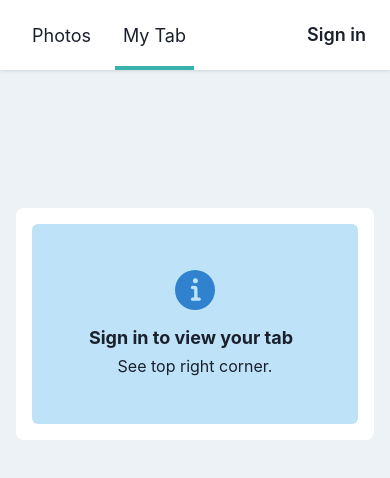
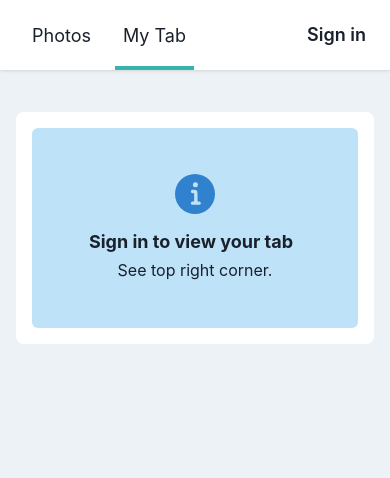
Before and after one commit to nikross/tapper-playground, a Next.js app: page /tab in a window 390 px wide. Shown: the top 478 px of the page. Built offline with nearby package versions, Linux system fonts and the light colour scheme; no server answers.

Commit message:
Improve responsiveness

```diff
--- a/components/TabManager.js
+++ b/components/TabManager.js
@@ -21,7 +21,7 @@ const TabManager = ({ tabData }) => {
   const [amountSpent, setAmountSpent] = useState(0)
   const [isSettlingTab, setIsSettlingTab] = useState(false)
   const tabLimit = (tabData && tabData.limit) || 500
-  const buttonGroupDirection = useBreakpointValue({ base: 'column', sm: 'row' })
+  const buttonGroupDirection = useBreakpointValue({ base: 'column', md: 'row' })
   const contributionOptions = [100, 200, 500]
 
   useEffect(() => {
@@ -135,7 +135,7 @@ const TabManager = ({ tabData }) => {
               ? (
                 <ButtonGroup
                   flexDirection={buttonGroupDirection}
-                  spacing={{ base: 0, sm: 4 }}
+                  spacing={{ base: 0, md: 4 }}
                 >
                   {contributionOptions.map(price => (
                     <Button
@@ -143,7 +143,7 @@ const TabManager = ({ tabData }) => {
                       colorScheme='teal'
                       variant='outline'
                       size='lg'
-                      mb={{ base: 4, sm: 0 }}
+                      mb={{ base: 4, md: 0 }}
                       onClick={() => onContribute(price)}
                     >
                       {`Contribute ${numberToPrice(price, 'USD')}`}
--- a/pages/tab.js
+++ b/pages/tab.js
@@ -55,7 +55,7 @@ const Tab = () => {
         alignItems='center'
         height='full'
         flex='1 0'
-        pt={32}
+        pt={{ base: 8, md: 32 }}
         px={4}
         maxW='full'
       >
```
